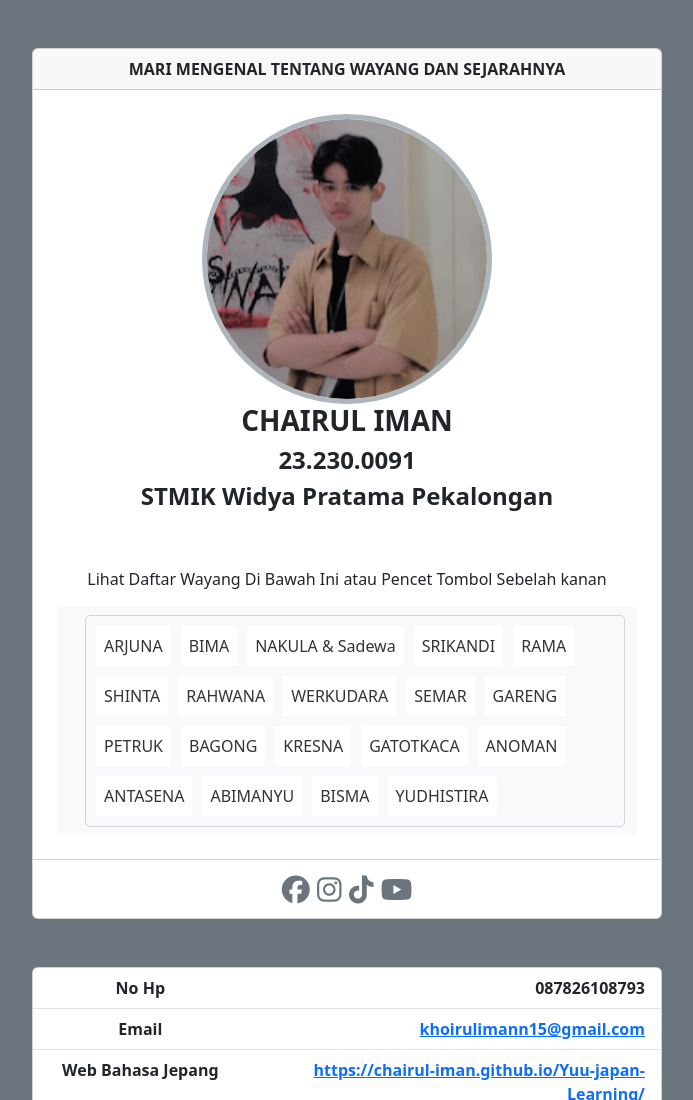
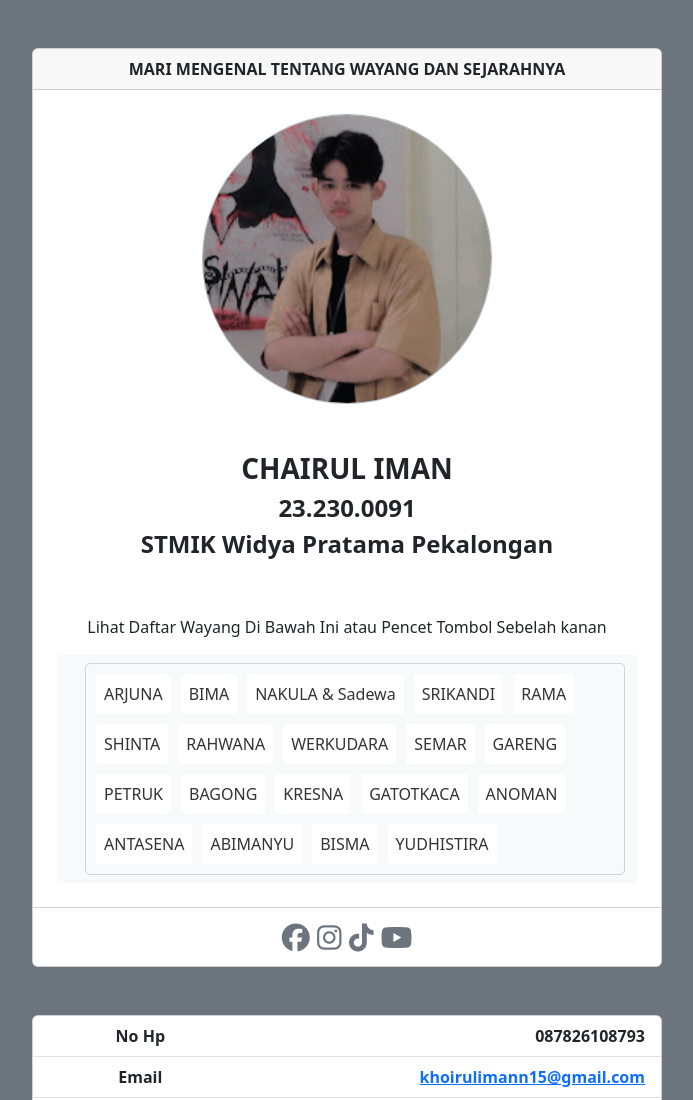
Before and after one commit to Chairul-iman/sejarahwayang, a plain HTML site: page index.html in a window 1280 px wide. Shown: the top 1100 px of the page, without its empty margins (293-986 px from the left). Drawn offline with nearby package versions, Linux system fonts and the light colour scheme.

Commit message:
Update index.html

```diff
--- a/index.html
+++ b/index.html
@@ -5,28 +5,22 @@
   <meta name="viewport" content="width=device-width, initial-scale=1.0">
   <title>Tentang Wayang</title>
   <link href="https://cdn.jsdelivr.net/npm/bootstrap@5.3.3/dist/css/bootstrap.min.css" rel="stylesheet" integrity="sha384-QWTKZyjpPEjISv5WaRU9OFeRpok6YctnYmDr5pNlyT2bRjXh0JMhjY6hW+ALEwIH" crossorigin="anonymous">
-
   <!--css-->
   <link rel="stylesheet" href="style.css">
-
   <!--my font | Awesome-->
   <link rel="stylesheet" href="https://cdnjs.cloudflare.com/ajax/libs/font-awesome/6.5.2/css/all.min.css" integrity="sha512-SnH5WK+bZxgPHs44uWIX+LLJAJ9/2PkPKZ5QiAj6Ta86w+fsb2TkcmfRyVX3pBnMFcV7oQPJkl9QevSCWr3W6A==" crossorigin="anonymous" referrerpolicy="no-referrer" />
-
 </head>
-
 <body class="bg-secondary">
   <div class="container mb-5 mt-5">
     <div class="card text-center">
       <div class="card-header fw-bold">MARI MENGENAL TENTANG WAYANG DAN SEJARAHNYA</div>
       <div class="card-body px-4 py-4">
-
-              <img src="yuu.jpg" height="mb-5" width="50%" class="rounded-circle w-50 border border-5 border border-dark-subtle">
+        <img src="yuu.jpg" class="rounded-circle border border-dark-subtle img-fluid mx-auto d-block mb-5" style="max-width: 50%;">
         <h3 class="card-title fw-bold">CHAIRUL IMAN</h3>
         <h4 class="card-title fw-bold">23.230.0091</h4>
         <h4 class="card-title fw-bold">STMIK Widya Pratama Pekalongan</h4>
         <br><br>
         <p class="card-text">Lihat Daftar Wayang Di Bawah Ini atau Pencet Tombol Sebelah kanan</p>
-
         <!-- Navbar Tentang Wayang -->
         <nav class="navbar navbar-expand-lg bg-body-tertiary">
           <div class="container-fluid">
```
Lines whose indentation alone changed are shown as unchanged.
